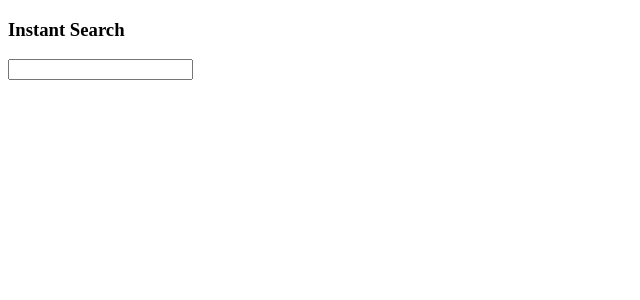
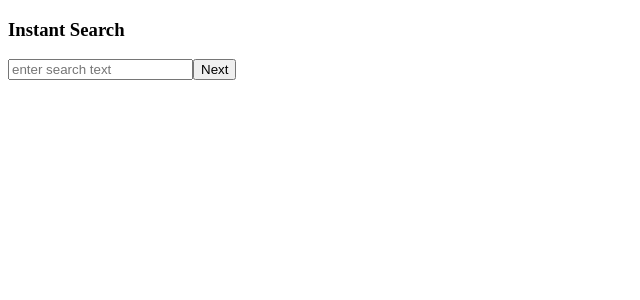
Before and after one commit to garvit1608/searchbar, a React app: page / in a window 1280 px wide. Shown: the top 300 px of the page, without its empty margins (0-640 px from the left). Built offline with nearby package versions, Linux system fonts and the light colour scheme.

Commit message:
search box component loader issue fixed

```diff
--- a/components/SearchBox.jsx
+++ b/components/SearchBox.jsx
@@ -2,6 +2,10 @@ import React from 'react';
 import $ from 'jquery';
 import * as _ from 'underscore';
 import Loader from './Loader.jsx';
+import SearchResult from './SearchResult.jsx';
+
+const PAGE_COUNT = 1;
+const TIME_INTERVAl = 3000;
 
 class SearchBox extends React.Component {
 
@@ -9,30 +13,32 @@ class SearchBox extends React.Component {
 		super(props);
 		this.state = {
 			isLoading: false,
-			memoizeResults: []
+			memoizeResults: [],
+			pageCount: PAGE_COUNT
 		}
+		this.typingTimer;
+		this.doneTypingInterval = TIME_INTERVAl;
+		this.setPageCount = this.setPageCount.bind(this);
+		this.setSearchText = this.setSearchText.bind(this);
 	}
 
 	componentDidMount() {
-		var typingTimer;
-		var doneTypingInterval = 3000;
-		var input = $('#searchTextBox');
-
 		//on keyup, start the countdown
-		input.on('keyup', (e) => {
-		  clearTimeout(typingTimer);
-		  typingTimer = setTimeout(this.getSearchResults.bind(this, e.target.value), doneTypingInterval);
-		});
+		// input.on('keyup', (e) => {
+		//   clearTimeout(typingTimer);
+		//   typingTimer = setTimeout(this.getSearchResults.bind(this, e.target.value), doneTypingInterval);
+		// });
 
 		//on keydown, clear the countdown
-		input.on('keydown', (e) => {
-			// console.log(this.getMemoizedResults());
-			this.setState({
-				isLoading: true,
-				memoizeResults: this.getMemoizedResults(e.target.value)
-			});
-		  clearTimeout(typingTimer);
-		});
+		// input.on('keydown', (e) => {
+		// 	if(e.keyCode != 9) {
+		// 		this.setState({
+		// 			isLoading: true,
+		// 			memoizeResults: this.getMemoizedResults(e.target.value)
+		// 		});
+		//   clearTimeout(typingTimer);
+		// 	}
+		// });
 
 		// this.attachAutoComplete();
 	}
@@ -72,10 +78,24 @@ class SearchBox extends React.Component {
 	// setTimer(e) {
 	// 	var timer = e.target.keyup(_.debounce(doSomething , 500));
 	// }
+	componentWillReceiveProps(nextProps) {
+		if(_.isEmpty(nextProps.searchResults)) {
+			this.setState({
+				memoizeResults: [],
+				pageCount: PAGE_COUNT
+			});
+		}
+	}
+
+	componentDidUpdate(prevState) {
+		// if(nextState.pageCount === this.state.pageCount + 1) {
+		// 	var searchText = $('#searchTextBox').val();
+		// 	this.props.getSearchResults(searchText, nextState.pageCount);
+		// }
+	}
 
 	getMemoizedResults(q) {
 		var pastSearches = this.getPastSearches();
-		// console.log( _.filter(pastSearches, (e) => e.match(q)));
 		return pastSearches ? _.filter(pastSearches, (e) => e.match(q)) : [];
 	}
 
@@ -90,8 +110,6 @@ class SearchBox extends React.Component {
 	}
 
 	getSearchResults(q) {
-		this.props.getSearchResults(q);
-		// console.log(this.props.searchResults);
 		var pastSearches = this.getPastSearches();
 		if(pastSearches) {
 			var memoizeResults = this.getMemoizedResults(q);
@@ -102,14 +120,39 @@ class SearchBox extends React.Component {
 		else {
 			this.pushQuerytoLocalStorage(q);
 		}
+		this.props.getSearchResults(q, this.state.pageCount);
 		this.setState({ isLoading: false });
+	}
+
+	setPageCount() {
+		console.log(this.state.pageCount);
+		this.setState({
+			pageCount: this.state.pageCount + 1
+		});
+	}
+
+	setSearchText(e) {
+		var input = e.target;
+		clearTimeout(this.typingTimer);
+		this.typingTimer = setTimeout(this.getSearchResults.bind(this, e.target.value),
+									this.doneTypingInterval);
+
+		this.setState({
+			isLoading: true,
+			memoizeResults: this.getMemoizedResults(e.target.value)
+		});
+
 	}
 
 	render () {
 		return (
 			<div>
-				<input type="text" id="searchTextBox" />
-				<Loader show={this.state.isLoading} />
+				<div>
+					<input type="text" placeholder="enter search text" onChange={this.setSearchText} style={{float: 'left'}}/>
+					<button onClick={this.setPageCount} > Next </button>
+					<Loader show={this.state.isLoading} />
+				</div>
+				<SearchResult data={this.state.memoizeResults} />
 			</div>
 		)
 	}
```
